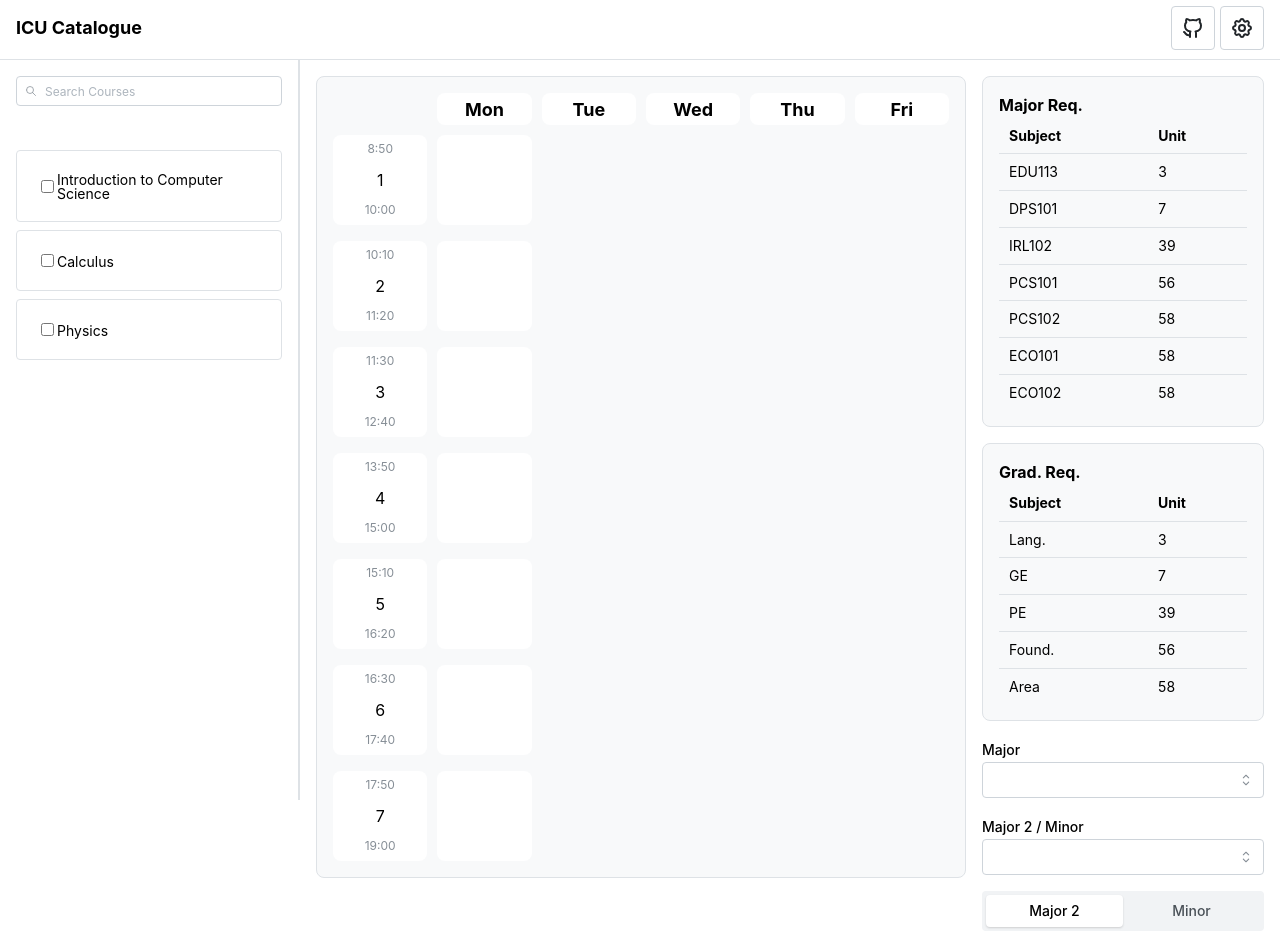
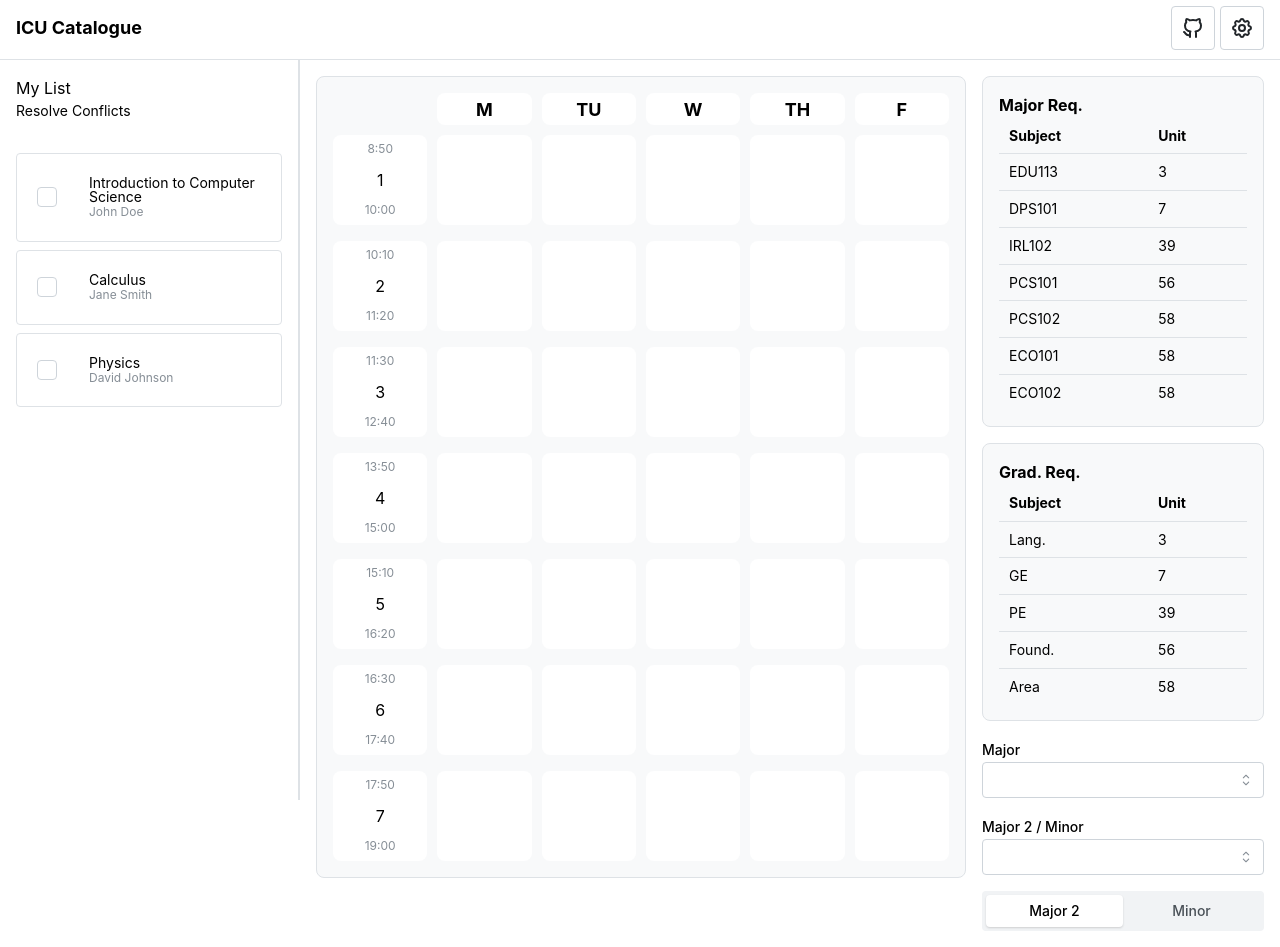
Before and after one commit to ItsukiKigoshi/icu-catalogue, a Next.js app: page / in a window 1280 px wide. Built offline with nearby package versions, Linux system fonts and the light colour scheme.

Commit message:
Create timetable from "My List"

```diff
--- a/src/app/page.tsx
+++ b/src/app/page.tsx
@@ -3,7 +3,7 @@ import { AppShell, Grid } from "@mantine/core";
 import { useDisclosure } from "@mantine/hooks";
 import { useState } from "react";
 import { Header } from "../components/Header/Header";
-import { NavbarSearch } from "../components/NavbarSearch/NavbarSearch";
+import { Navbar } from "../components/Navbar/Navbar";
 import RequirementTable from "../components/RequirementTable/RequirementTable";
 import { Timetable } from "../components/Timetable/Timetable";
 
@@ -81,12 +81,7 @@ export default function Page() {
         <Header opened={opened} toggle={toggle} />
       </AppShell.Header>
       <AppShell.Navbar>
-        <NavbarSearch courses={courses} toggleIsEnrolled={toggleIsEnrolled} />
-        {courses
-          .filter((course) => course.isEnrolled)
-          .map((course) => (
-            <p key={course.regno}>{course.e}</p>
-          ))}
+        <Navbar courses={courses} toggleIsEnrolled={toggleIsEnrolled} />
       </AppShell.Navbar>
       <AppShell.Main>
         <Grid justify="flex-start" gutter="md" align="stretch">
--- a/src/components/CourseCard/CourseCard.tsx
+++ b/src/components/CourseCard/CourseCard.tsx
@@ -1,5 +1,5 @@
 import { Course } from "@/src/type/Types";
-import { Flex, Text, UnstyledButton } from "@mantine/core";
+import { Checkbox, Flex, Text, UnstyledButton } from "@mantine/core";
 import classes from "./CourseCard.module.css";
 
 export default function CourseCard(props: {
@@ -7,23 +7,20 @@ export default function CourseCard(props: {
   toggleIsEnrolled: (regno: number) => () => void;
 }) {
   return (
-    <UnstyledButton key={props.course.regno} className={classes.button} mb={8}>
+    <UnstyledButton
+      key={props.course.regno}
+      className={classes.button}
+      mb={8}
+      onClick={props.toggleIsEnrolled(props.course.regno)}
+    >
       <Flex align="center">
-        {/* <ActionIcon
-          variant="default"
-          onClick={props.toggleIsEnrolled(props.course.regno)}
-          mr="xl"
-        >
-          {props.course.isEnrolled ? <IconMinus /> : <IconPlus />}
-        </ActionIcon> */}
-        <input
-          type="checkbox"
-          checked={props.course.isEnrolled}
-          onChange={props.toggleIsEnrolled(props.course.regno)}
-        />
+        <Checkbox checked={props.course.isEnrolled} variant="default" mr="xl" />
         <div>
-          <Text fz="sm" mt={2} lh={1}>
+          <Text size="sm" mt={2} lh={1}>
             {props.course.e}
+          </Text>
+          <Text size="xs" c="dimmed">
+            {props.course.instructor}
           </Text>
         </div>
       </Flex>
--- a/src/components/NavbarSearch/NavbarSearch.tsx
+++ b/src/components/Navbar/Navbar.tsx
@@ -1,11 +1,10 @@
-import { ScrollArea, TextInput, rem } from "@mantine/core";
+import { ScrollArea, Text } from "@mantine/core";
 
 import { Course } from "@/src/type/Types";
-import { IconSearch } from "@tabler/icons-react";
 import CourseCard from "../CourseCard/CourseCard";
-import classes from "./NavbarSearch.module.css";
+import classes from "./Navbar.module.css";
 
-export function NavbarSearch(props: {
+export function Navbar(props: {
   courses: Course[];
   toggleIsEnrolled: (regno: number) => () => void;
 }) {
@@ -16,21 +15,8 @@ export function NavbarSearch(props: {
 
   return (
     <nav className={classes.navbar}>
-      <form>
-        <TextInput
-          placeholder="Search Courses"
-          size="xs"
-          leftSection={
-            <IconSearch
-              style={{ width: rem(12), height: rem(12) }}
-              stroke={1.5}
-            />
-          }
-          styles={{ section: { pointerEvents: "none" } }}
-          mb="sm"
-        />
-      </form>
-
+      <Text size="md">My List</Text>
+      <Text size="sm"> Resolve Conflicts</Text>
       <ScrollArea>
         <div className={classes.navbarMain}>{results}</div>
       </ScrollArea>
--- a/src/components/Timetable/Timetable.tsx
+++ b/src/components/Timetable/Timetable.tsx
@@ -6,7 +6,7 @@ import classes from "./Timetable.module.css";
 export function Timetable(props: { courses: Course[] }) {
   const theme = useMantineTheme();
 
-  const weekDays: string[] = ["Mon", "Tue", "Wed", "Thu", "Fri"];
+  const weekDays: string[] = ["M", "TU", "W", "TH", "F"];
   const weekDayItems = weekDays.map((day) => (
     <Card key={day} className={classes.item} style={{ height: "30px" }}>
       <Text size="lg" mt={3} fw={700}>
@@ -58,22 +58,31 @@ export function Timetable(props: { courses: Course[] }) {
   return (
     <Card withBorder radius="md" className={classes.card}>
       <SimpleGrid cols={6} spacing="xs" verticalSpacing="xs">
+        {/* Empty Card */}
         <Card
           className={classes.item}
           style={{ backgroundColor: "transparent", height: "30px" }}
         ></Card>
+
+        {/* Card for weekdays */}
         {weekDayItems}
+
+        {/*  Show time (1st Period ~ 7th Period) */}
         <Stack>{schedule}</Stack>
 
-        <Stack>
+        {/* Show timetable for all weekdays */}
+        {weekDays.map((day) => {
+          return (
+            // Set timetable column for each day (M,TU,W,TH,F)
+            <Stack key={day}>
               {Array(7)
                 .fill(0)
                 .map((_, i) => {
                   return (
-                <Card className={classes.item} p={1}>
-                  {timetable[`${i + 1}/M`]?.map((course) => {
+                    <Card key={i} className={classes.item} p={1}>
+                      {timetable[`${i + 1}/${day}`]?.map((course) => {
                         return (
-                      <Text size="xs" c="dimmed">
+                          <Text key={course.regno} size="xs" c="dimmed">
                             {course.e}
                           </Text>
                         );
@@ -82,12 +91,9 @@ export function Timetable(props: { courses: Course[] }) {
                   );
                 })}
             </Stack>
+          );
+        })}
       </SimpleGrid>
-      {enrolledCourses.map((course) => (
-        <p key={course.regno}>
-          {course.e}: {course.schedule}
-        </p>
-      ))}
     </Card>
   );
 }
```
Also changed, not shown: src/components/NavbarSearch/SearchCourses.tsx (deleted, +0 -49 lines), src/components/Navbar/Navbar.module.css (renamed from src/components/NavbarSearch/NavbarSearch.module.css), 2 other files (tests, documents, lock files or other folders). Lines whose indentation alone changed are shown as unchanged.
